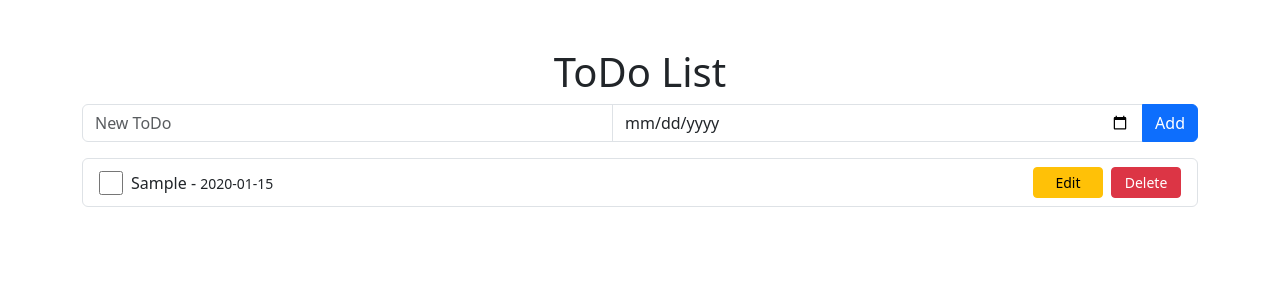
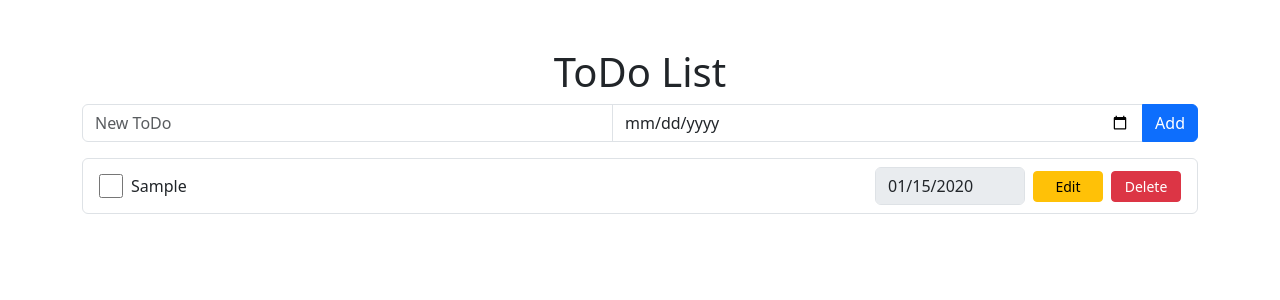
Before and after one commit to su1415/todo_app, a React (Create React App) app: page / in a window 1280 px wide. Both pictures are taken after typing "Sample", "2020-01-15" into the empty fields and a click on the button "Add". Shown: the top 300 px of the page. Built offline with nearby package versions, Linux system fonts and the light colour scheme.

Commit message:
feat: 期限をinput固定化

```diff
--- a/src/components/TodoItem.js
+++ b/src/components/TodoItem.js
@@ -27,13 +27,19 @@ function TodoItem({ todo, onDeleteTodo, onSaveEditTodo, onToggleComplete }) {
       </div>
       <div className="d-flex align-items-center flex-grow-1">
         { isEditing ? (
-          <>
           <input
             type="text"
             value={ editTodo.text }
             onChange={(e) => setEditTodo({ ...editTodo, text: e.target.value })}
             className="form-control me-2 flex-grow-1"
           />
+        ) : (
+          <span className={ todo.completed ? "text-decoration-line-through" : "" }>
+            { todo.text }
+          </span>
+        )}
+      </div>
+      <div className="d-flex">
         <input
           type="date"
           value={ editTodo.dueDate }
@@ -42,12 +48,6 @@ function TodoItem({ todo, onDeleteTodo, onSaveEditTodo, onToggleComplete }) {
           style={{ width: '150px' }}
           disabled={ !isEditing }
         />
-          </>
-        ) : (
-          <span className={ todo.completed ? "text-decoration-line-through" : "" }>
-            { todo.text } - <small>{ todo.dueDate }</small>
-          </span>
-        )}
       </div>
       <div className="d-flex align-items-center">
         { isEditing ? (
```
Lines whose indentation alone changed are shown as unchanged.
